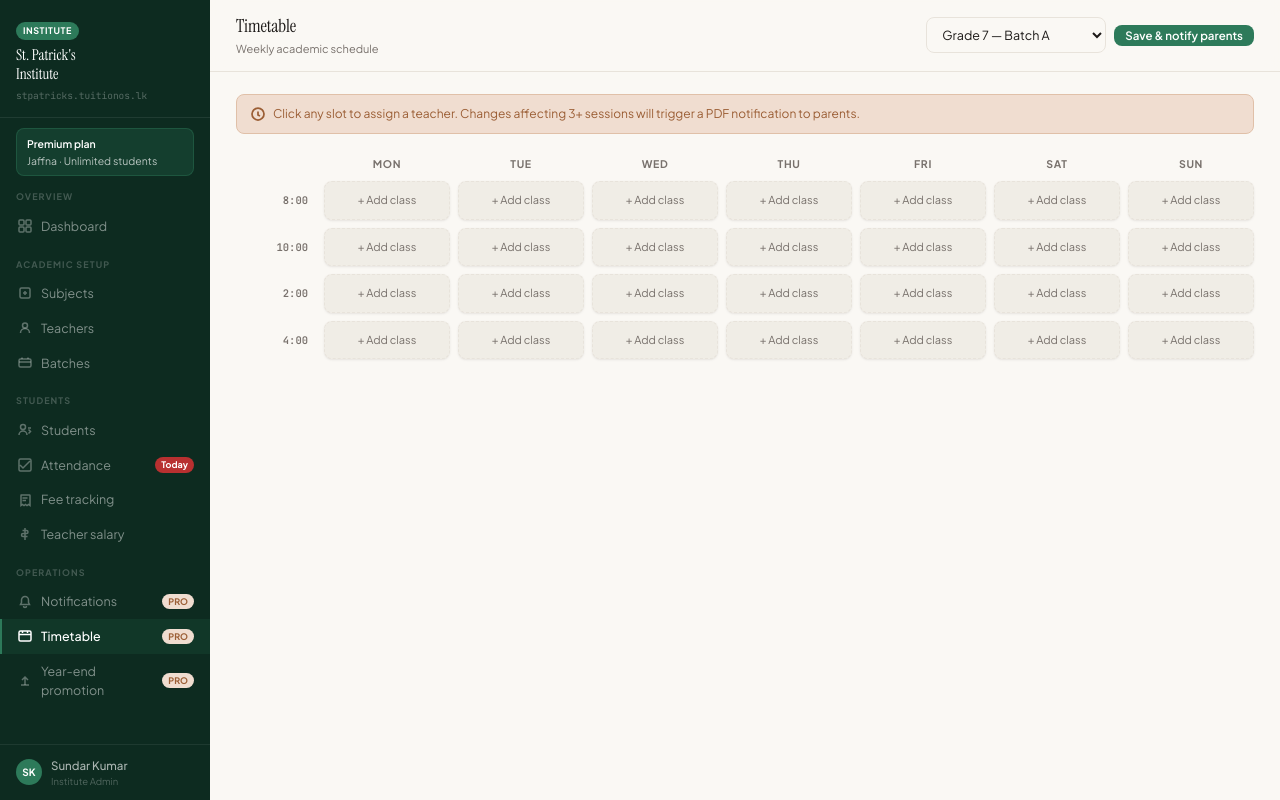
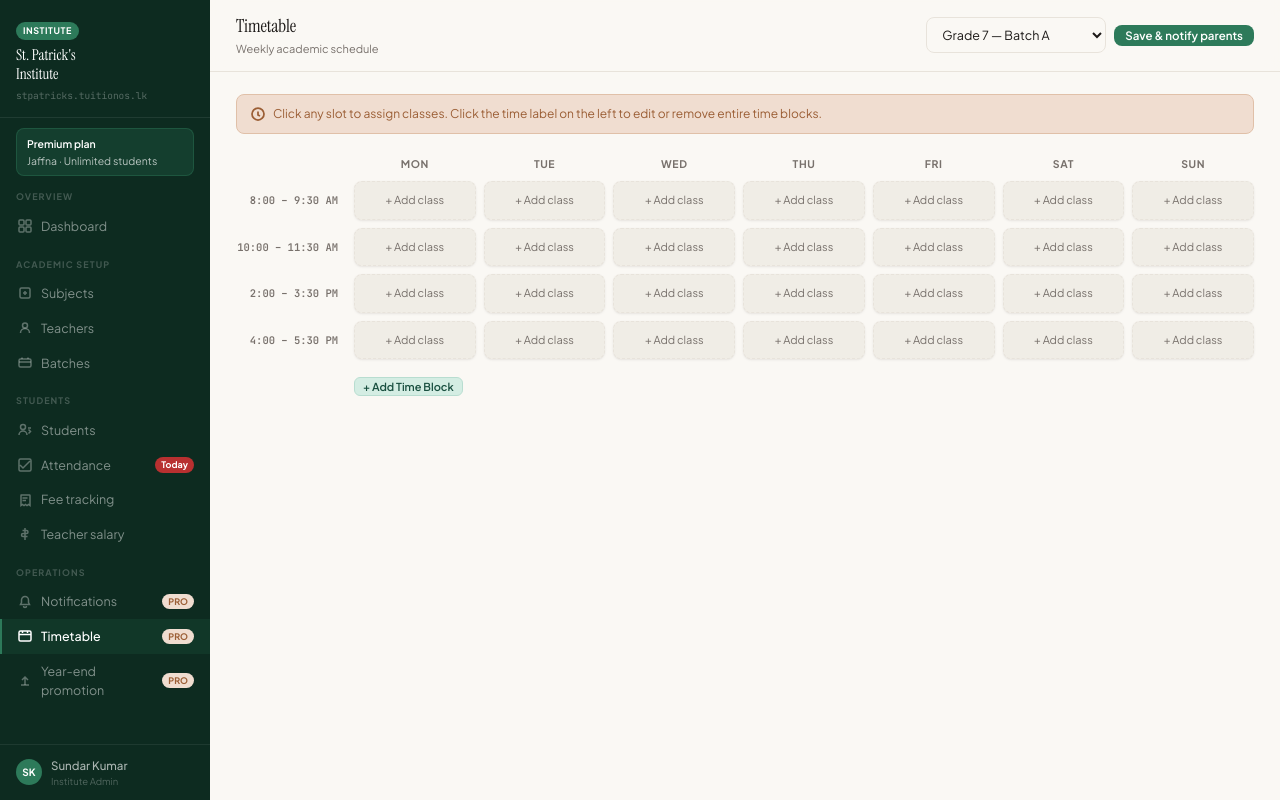
Before and after one commit to umakaranuma/tuitionos, a Next.js app in the folder frontend/institute/: page /timetable in a window 1280 px wide. Built offline with nearby package versions, Linux system fonts and the light colour scheme.

Commit message:
feat: add teacher profile view and institute timetable page components

```diff
--- a/frontend/institute/src/app/teachers/[id]/page.tsx
+++ b/frontend/institute/src/app/teachers/[id]/page.tsx
@@ -6,7 +6,7 @@ import { PageShell } from "@/components/layout/PageShell";
 import { Modal } from "@/components/ui/Modal";
 import {
   TEACHERS, BATCHES, ALL_STUDENTS, INIT_TEACHER_PAYMENTS, INIT_TEACHER_ADVANCES,
-  Teacher, TeacherPayment, TeacherAdvance, PaymentEdit, INIT_TIMETABLE, TimetableSession
+  Teacher, TeacherPayment, TeacherAdvance, PaymentEdit, INIT_TIMETABLE, TimetableSession, INIT_TIMESLOTS
 } from "@/lib/batchData";
 
 const PAYMENT_METHODS = ["Bank transfer", "Cash", "Cheque", "Online (card)", "UPI / Mobile pay"];
@@ -28,7 +28,6 @@ export default function TeacherSingleView() {
   const [ttModal, setTtModal] = useState<{ day: string; timeStr: string; } | null>(null);
   const [ttForm, setTtForm] = useState({ type: "class" as "class" | "leave", subject: "", batchId: "", leaveLabel: "", leaveColor: "#fceaea" });
   const DAYS = ["Mon", "Tue", "Wed", "Thu", "Fri", "Sat", "Sun"];
-  const TIMESLOTS = ["8:00 – 9:30 AM", "10:00 – 11:30 AM", "2:00 – 3:30 PM", "4:00 – 5:30 PM"];
 
   // Record payment modal
   const [payModal, setPayModal] = useState<string | null>(null); // month string
@@ -87,7 +86,7 @@ export default function TeacherSingleView() {
   const teacherTimetable = timetable.filter(t => t.teacherId === teacher.id);
   const ttMatrix: Record<string, (TimetableSession | null)[]> = {};
   if (teacherTimetable) {
-    TIMESLOTS.forEach(time => {
+    INIT_TIMESLOTS.forEach(time => {
       ttMatrix[time] = DAYS.map(day => teacherTimetable.find(s => s.day === day && s.timeStr === time) || null);
     });
   }
@@ -328,15 +327,15 @@ export default function TeacherSingleView() {
               </div>
             </div>
 
-            <div className="tt-grid" style={{ marginBottom: 4, gridTemplateColumns: "80px repeat(7, 1fr)" }}>
+            <div className="tt-grid" style={{ marginBottom: 4, gridTemplateColumns: "110px repeat(7, 1fr)" }}>
               <div />
               {DAYS.map(d => <div key={d} className="tt-day">{d}</div>)}
             </div>
 
-            {TIMESLOTS.map(timeLabel => (
-              <div key={timeLabel} className="tt-grid" style={{ marginBottom: 8, gridTemplateColumns: "80px repeat(7, 1fr)" }}>
+            {INIT_TIMESLOTS.map(timeLabel => (
+              <div key={timeLabel} className="tt-grid" style={{ marginBottom: 8, gridTemplateColumns: "110px repeat(7, 1fr)" }}>
                 <div style={{ fontSize: 10.5, color: "var(--ink3)", fontFamily: "var(--font-mono)", paddingTop: 12, paddingRight: 8, textAlign: "right", fontWeight: 600 }}>
-                  {timeLabel.split(" – ")[0]}
+                  {timeLabel}
                 </div>
                 {DAYS.map((day, i) => {
                   const slot = ttMatrix[timeLabel][i];
--- a/frontend/institute/src/app/timetable/page.tsx
+++ b/frontend/institute/src/app/timetable/page.tsx
@@ -3,25 +3,28 @@ import { useState } from "react";
 import { Topbar } from "@/components/layout/Topbar";
 import { PageShell } from "@/components/layout/PageShell";
 import { Modal } from "@/components/ui/Modal";
-import { INIT_TIMETABLE, BATCHES, TEACHERS, TimetableSession } from "@/lib/batchData";
+import { INIT_TIMETABLE, BATCHES, TEACHERS, TimetableSession, INIT_TIMESLOTS } from "@/lib/batchData";
 
 const DAYS = ["Mon", "Tue", "Wed", "Thu", "Fri", "Sat", "Sun"];
-const TIMESLOTS = ["8:00 – 9:30 AM", "10:00 – 11:30 AM", "2:00 – 3:30 PM", "4:00 – 5:30 PM"];
 
 export default function TimetablePage() {
   const [sessions, setSessions] = useState<TimetableSession[]>(INIT_TIMETABLE);
+  const [timeSlots, setTimeSlots] = useState<string[]>(INIT_TIMESLOTS);
   const [selectedBatch, setSelectedBatch] = useState(BATCHES[0].id);
 
-  // Edit modal state
+  // Edit session slot state
   const [editSlot, setEditSlot] = useState<{ day: string; timeStr: string; batchId: string } | null>(null);
   const [editForm, setEditForm] = useState({ type: "class" as "class" | "leave", subject: "", teacherId: "", leaveLabel: "", leaveColor: "#fceaea" });
+
+  // Manage timeslot row state
+  const [manageRow, setManageRow] = useState<{ originalName: string; currentName: string; } | null>(null);
 
   const batchSessions = sessions.filter(s => s.batchId === selectedBatch);
   const batch = BATCHES.find(b => b.id === selectedBatch);
 
   // Build grid matrix
   const matrix: Record<string, (TimetableSession | null)[]> = {};
-  TIMESLOTS.forEach(time => {
+  timeSlots.forEach(time => {
     matrix[time] = DAYS.map(day =>
       batchSessions.find(s => s.day === day && s.timeStr === time) || null
     );
@@ -64,6 +67,25 @@ export default function TimetablePage() {
     setEditSlot(null);
   };
 
+  const saveManageRow = () => {
+    if (!manageRow) return;
+    if (manageRow.originalName) {
+      if (manageRow.currentName.trim() === "") {
+        // Delete
+        setTimeSlots(prev => prev.filter(t => t !== manageRow.originalName));
+        setSessions(prev => prev.filter(s => s.timeStr !== manageRow.originalName));
+      } else {
+        // Rename
+        setTimeSlots(prev => prev.map(t => t === manageRow.originalName ? manageRow.currentName.trim() : t));
+        setSessions(prev => prev.map(s => s.timeStr === manageRow.originalName ? { ...s, timeStr: manageRow.currentName.trim() } : s));
+      }
+    } else if (manageRow.currentName.trim() !== "") {
+      // Add new
+      setTimeSlots(prev => [...prev, manageRow.currentName.trim()]);
+    }
+    setManageRow(null);
+  };
+
   return (
     <PageShell>
       <Topbar
@@ -89,18 +111,22 @@ export default function TimetablePage() {
           <svg width="14" height="14" viewBox="0 0 14 14" fill="none" stroke="currentColor" strokeWidth="1.75">
             <circle cx="7" cy="7" r="6"/><path d="M7 4.5v3.5l2 1"/>
           </svg>
-          Click any slot to assign a teacher. Changes affecting 3+ sessions will trigger a PDF notification to parents.
+          Click any slot to assign classes. Click the time label on the left to edit or remove entire time blocks.
         </div>
 
-        <div className="tt-grid" style={{ marginBottom: 4, gridTemplateColumns: "80px repeat(7, 1fr)" }}>
+        <div className="tt-grid" style={{ marginBottom: 4, gridTemplateColumns: "110px repeat(7, 1fr)" }}>
           <div />
           {DAYS.map(d => <div key={d} className="tt-day">{d}</div>)}
         </div>
 
-        {TIMESLOTS.map(timeLabel => (
-          <div key={timeLabel} className="tt-grid" style={{ marginBottom: 8, gridTemplateColumns: "80px repeat(7, 1fr)" }}>
-            <div style={{ fontSize: 10.5, color: "var(--ink3)", fontFamily: "var(--font-mono)", paddingTop: 12, paddingRight: 8, textAlign: "right", fontWeight: 600 }}>
-              {timeLabel.split(" – ")[0]}
+        {timeSlots.map(timeLabel => (
+          <div key={timeLabel} className="tt-grid" style={{ marginBottom: 8, gridTemplateColumns: "110px repeat(7, 1fr)" }}>
+            <div
+              style={{ fontSize: 10.5, color: "var(--ink3)", fontFamily: "var(--font-mono)", paddingTop: 12, paddingRight: 8, textAlign: "right", fontWeight: 600, cursor: "pointer", transition: "color 150ms" }}
+              onClick={() => setManageRow({ originalName: timeLabel, currentName: timeLabel })}
+              title="Click to edit or remove this time block"
+            >
+              {timeLabel}
             </div>
             {DAYS.map((day, i) => {
               const slot = matrix[timeLabel][i];
@@ -125,6 +151,12 @@ export default function TimetablePage() {
             })}
           </div>
         ))}
+
+        <div style={{ marginTop: 16, textAlign: "left", paddingLeft: 118 }}>
+          <button className="btn btn-xs btn-ok" onClick={() => setManageRow({ originalName: "", currentName: "" })}>
+            + Add Time Block
+          </button>
+        </div>
       </div>
 
       <Modal open={!!editSlot} onClose={() => setEditSlot(null)} title={`Edit Schedule — ${editSlot?.day}`} footer={
@@ -191,6 +223,31 @@ export default function TimetablePage() {
           </div>
         )}
       </Modal>
+
+      {/* Row Manager Modal */}
+      <Modal open={!!manageRow} onClose={() => setManageRow(null)} title={manageRow?.originalName ? "Manage Time Block" : "Add Time Block"} footer={
+        <>
+          <button className="btn btn-s btn-sm" onClick={() => setManageRow(null)}>Cancel</button>
+          <button className="btn btn-ok btn-sm" onClick={saveManageRow}>Save changes</button>
+        </>
+      }>
+        {manageRow && (
+          <div className="form-gap">
+            <div>
+              <label className="flbl freq">Time Block Label</label>
+              <input
+                value={manageRow.currentName}
+                onChange={e => setManageRow(f => f ? { ...f, currentName: e.target.value } : null)}
+                placeholder="e.g. 5:30 – 7:00 PM"
+              />
+              <div className="fhint" style={{ marginTop: 6 }}>
+                If you rename this block, all existing sessions at this time will be updated. <br/>
+                If you clear the text and save, this time block and all its sessions will be deleted.
+              </div>
+            </div>
+          </div>
+        )}
+      </Modal>
     </PageShell>
   );
 }
```
